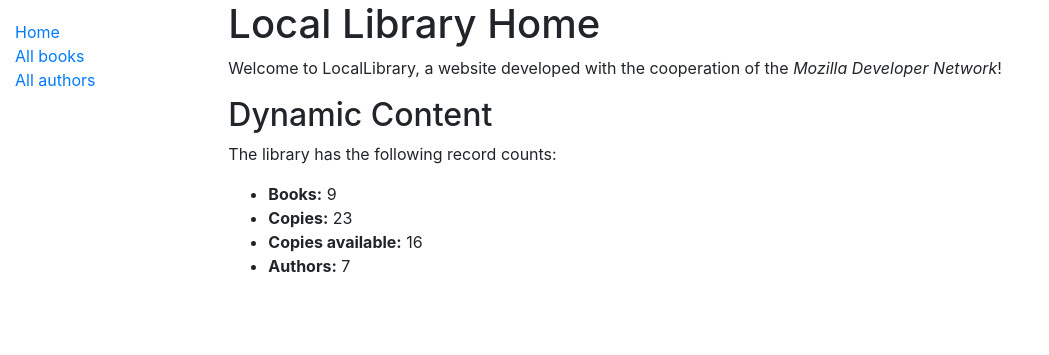
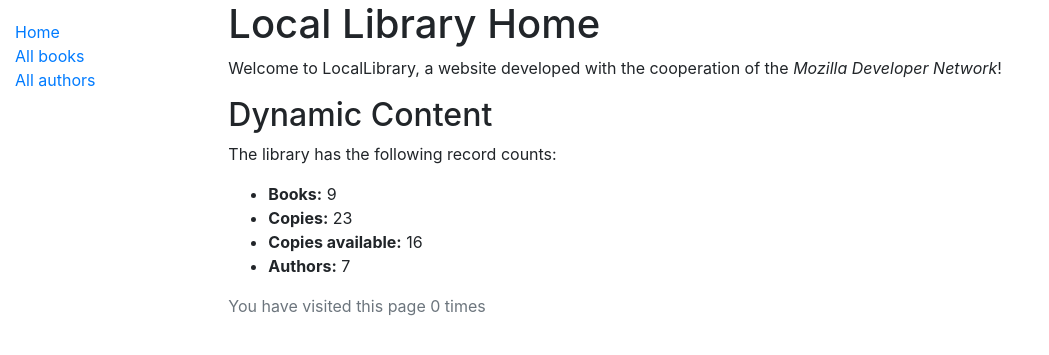
Before and after one commit to thirdjal/locallibrary, a Django app: page /catalog/ in a window 1280 px wide. Shown: the top 355 px of the page, without its empty margins (0-1049 px from the left). Run offline with Django 3.2, Linux system fonts and the light colour scheme; data comes from the database, SQL or seed files in the repository; some libraries are stand-ins or nearby versions.

Commit message:
Add a site visits, per session, counter to the index page

```diff
--- a/catalog/templates/index.html
+++ b/catalog/templates/index.html
@@ -11,4 +11,6 @@
         <li><strong>Copies available:</strong> {{ num_instances_available }}</li>
         <li><strong>Authors:</strong> {{ num_authors }}</li>
     </ul>
+
+    <p class="text-muted">You have visited this page {{ num_visits }} {% if num_visits == 1 %}time{% else %}times{% endif %}</p>
 {% endblock content %}
--- a/catalog/views.py
+++ b/catalog/views.py
@@ -17,11 +17,16 @@ def index(request):
     # The 'all()' is implied by default
     num_authors = Author.objects.count()
 
+    # Number of visits to this view, as counted by the session variable
+    num_visits = request.session.get('num_visits', 0)
+    request.session['num_visits'] = num_visits + 1
+
     context = {
         'num_books': num_books,
         'num_instances': num_instances,
         'num_instances_available': num_instances_available,
         'num_authors': num_authors,
+        'num_visits': num_visits,
     }
 
     # Render the HTML template 'index.html' with data from the context variable
```
Also changed, not shown: db.sqlite3.
